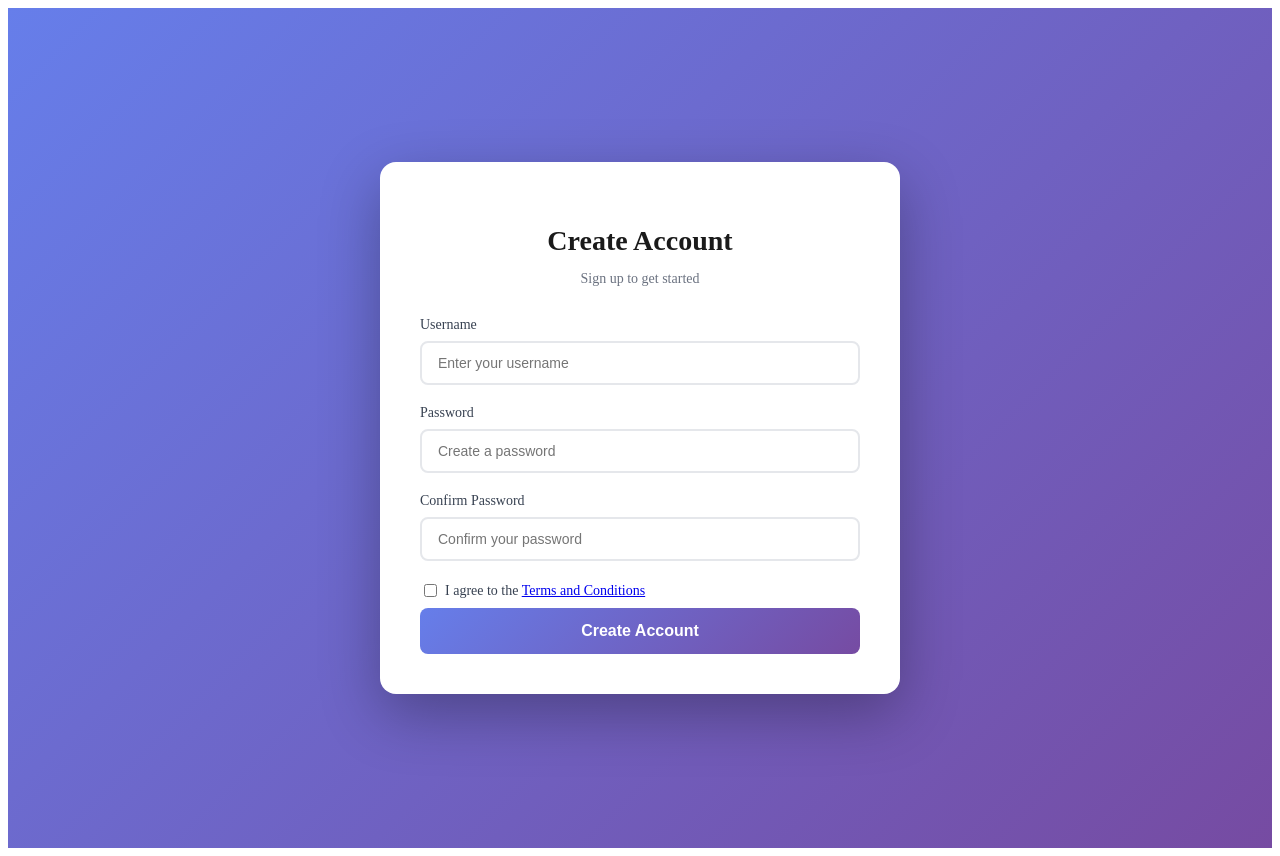
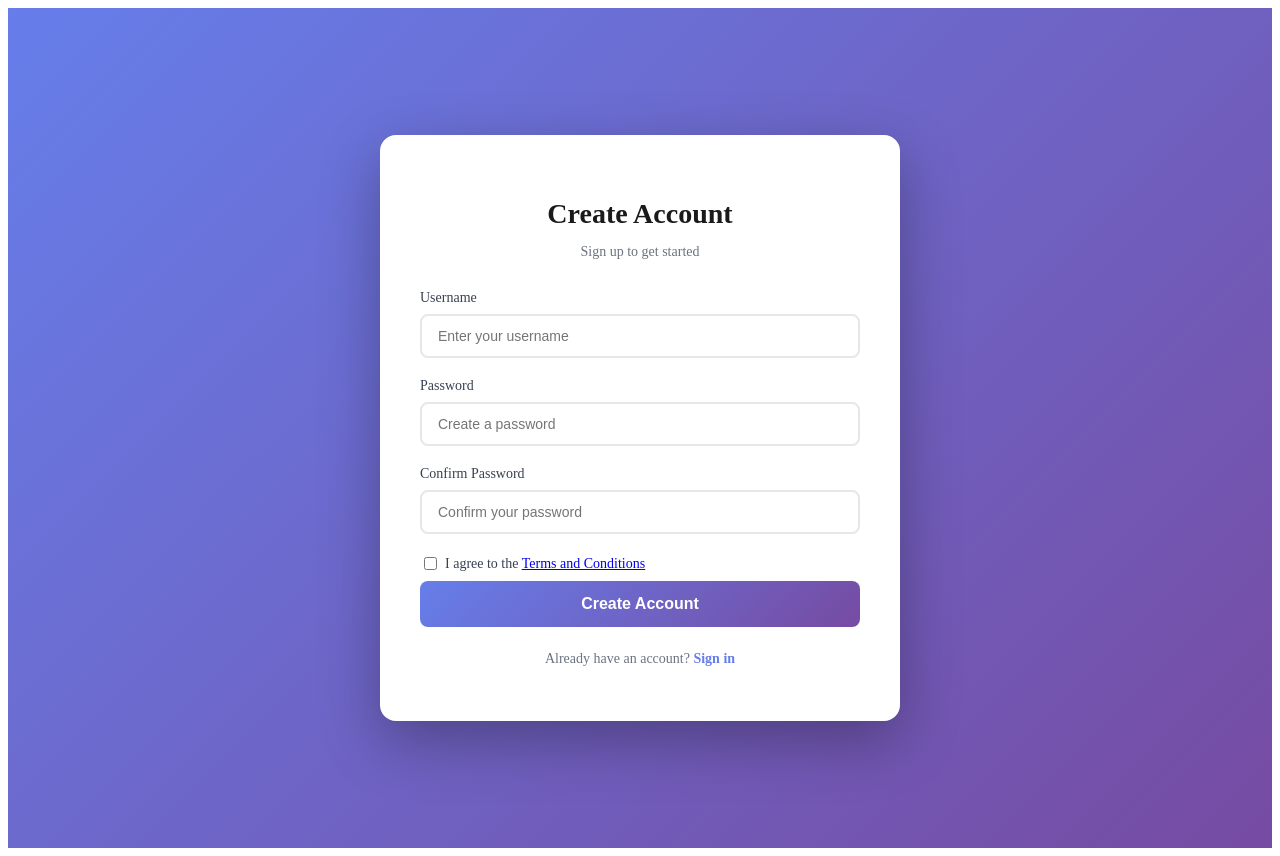
Before and after one commit to Mad-iq/FMS-Angular, an Angular app: page /register in a window 1280 px wide. Built offline with nearby package versions, Linux system fonts and the light colour scheme.

Commit message:
Added link for signin in register.html

```diff
--- a/src/app/components/register/register.html
+++ b/src/app/components/register/register.html
@@ -60,5 +60,10 @@
         <span *ngIf="isLoading">Creating account...</span>
       </button>
     </form>
+
+    <p class="link-text">
+      Already have an account?
+      <a routerLink="/login">Sign in</a>
+    </p>
   </div>
 </div>
```
